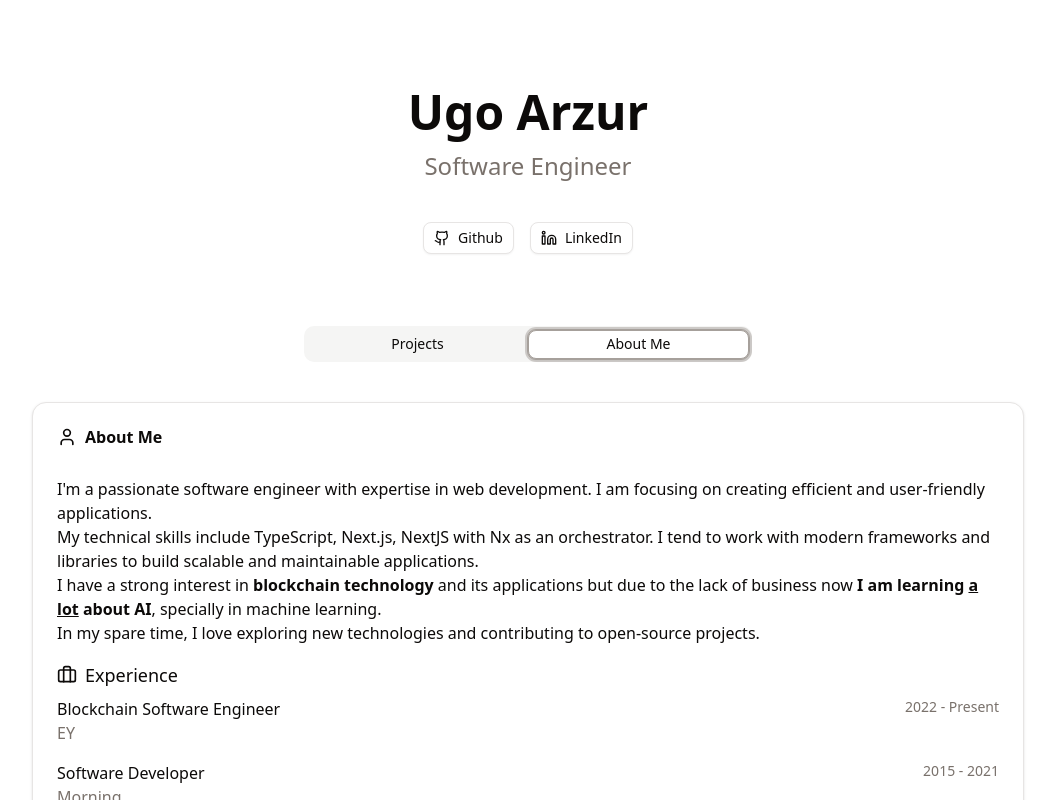
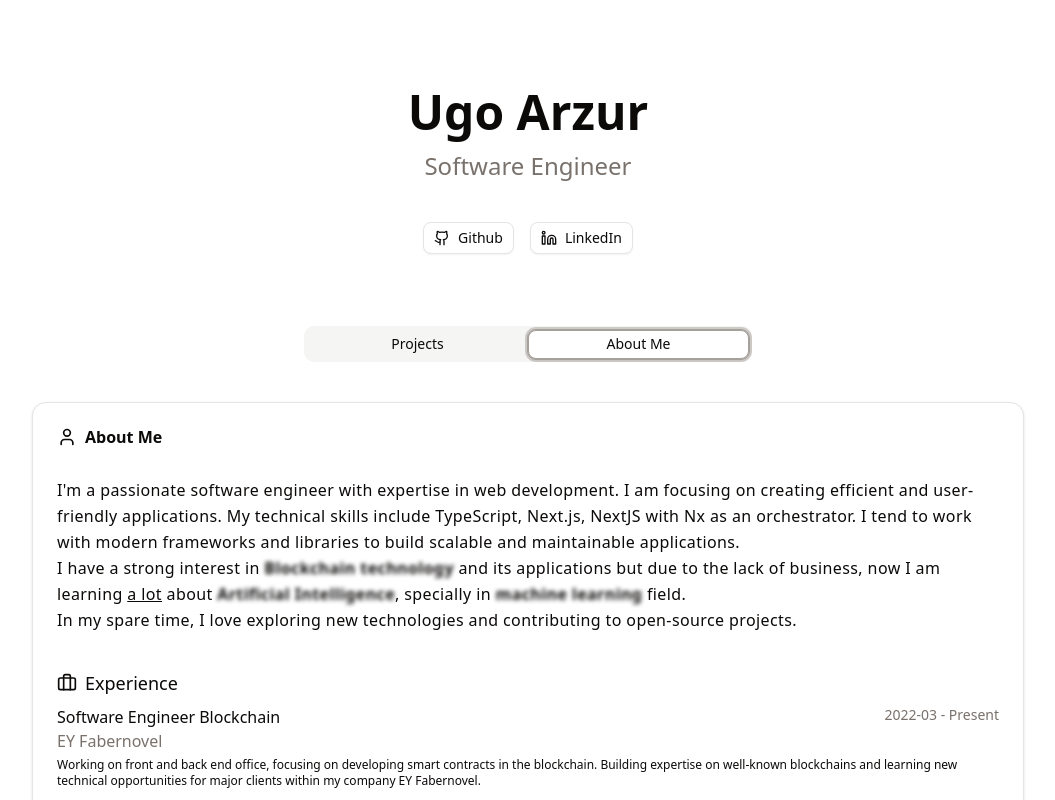
Before and after one commit to Ugarz/two, a Next.js app: page / in a window 1280 px wide. Both pictures are taken after a click on the tab "About Me". Shown: the top 800 px of the page, without its empty margins (112-1167 px from the left). Built offline with nearby package versions, Linux system fonts and the light colour scheme.

Commit message:
add experiences and schema handling

```diff
--- a/package.json
+++ b/package.json
@@ -37,6 +37,7 @@
     "husky": "^9.1.7",
     "tailwindcss": "^4",
     "tw-animate-css": "^1.3.4",
-    "typescript": "^5"
+    "typescript": "^5",
+    "zod": "^3.25.64"
   }
 }
--- /dev/null
+++ b/public/cv.json
@@ -0,0 +1,51 @@
+[
+  {
+    "title": "Software Engineer Blockchain",
+    "company": "EY Fabernovel",
+    "start": "2022-03",
+    "end": "Present",
+    "description": "Working on front and back end office, focusing on developing smart contracts in the blockchain. Building expertise on well-known blockchains and learning new technical opportunities for major clients within my company EY Fabernovel."
+  },
+  {
+    "title": "Backend developer",
+    "company": "Morning",
+    "start": "2021-02",
+    "end": "2022-03",
+    "description": "Worked on various missions mainly using JavaScript with NodeJS. - Refonte du front-end en React.js - Development of APIs for a payment service for professionals - Migration of a monolithic back-end to micro-services - Creation of a KYC (Know Your Customer) system - Specialization in handling SEPA cross-bank transfers (with bank account registry management). - Development of a GDPR feature (anonymization of databases, data recovery)."
+  },
+  {
+    "title": "Full Stack developer",
+    "company": "Morning",
+    "start": "2015-05",
+    "end": "2021-02",
+    "description": "Worked as a web developer, realizing various different missions mainly using JavaScript with NodeJs. - Front-end refactoring in React.js - Development of APIs for payment service for small businesses."
+  },
+  {
+    "title": "Web Developer - Freelance",
+    "company": "My company",
+    "start": "2012-12",
+    "end": "2017-05",
+    "description": "Worked on various projects such as web design, front-end development. - Design and development of a website for a psychoanalyst association. - Development of a cost simulation tool for house insulation. - Creation of a 2D drawing canvas on a 3D environment background. - Creation of flyers and posters for businesses."
+  },
+  {
+    "title": "Web developer",
+    "company": "Totem numérique",
+    "start": "2014-04",
+    "end": "2014-09",
+    "description": "Realization of a website with Typo3 (Open Source CMS). - Realization and integration of a newsletter. - Creating an Hybrid app for Android (PhoneGap, Angular js, html, css, javascript)."
+  },
+  {
+    "title": "Graphist",
+    "company": "Imagic",
+    "start": "2012-06",
+    "end": "2012-07",
+    "description": "Design logos, flyers, posters creations. - Creation of a promotional video."
+  },
+  {
+    "title": "Graphist",
+    "company": "24 Graphisme",
+    "start": "2012-06",
+    "end": "2012-07",
+    "description": "Design of paper media for print (flyers, posters, booklets) and redesign of graphic charters. - Web design and multi-media communication."
+  }
+]
--- a/src/app/globals.css
+++ b/src/app/globals.css
@@ -41,6 +41,7 @@
   --radius-md: calc(var(--radius) - 2px);
   --radius-lg: var(--radius);
   --radius-xl: calc(var(--radius) + 4px);
+  --blur-2xs: 2px;
 }
 
 :root {
@@ -116,6 +117,7 @@
   * {
     @apply border-border outline-ring/50;
   }
+
   body {
     @apply bg-background text-foreground;
   }
--- a/src/components/Projects.tsx
+++ b/src/components/Projects.tsx
@@ -6,25 +6,15 @@ import { Skeleton } from "./ui/skeleton";
 import { Badge } from "./ui/badge";
 import { Tabs, TabsList, TabsTrigger, TabsContent } from "./ui/tabs";
 import { Repository } from "@/lib/types";
+import { cvSchema, CvExperience } from "@/lib/cvSchema";
+import cvRaw from "../../public/cv.json";
 
 type ProjectsProps = { error: string | null, loading: boolean, repositories: Repository[], handleRepoClick: (repo: Repository) => void }
 
 export default function Projects({ error, loading, repositories, handleRepoClick }: ProjectsProps) {
-  // Job experience data
-  const experience = [
-    {
-      title: 'Blockchain Software Engineer',
-      company: 'EY',
-      start: '2022',
-      end: 'Present',
-    },
-    {
-      title: 'Software Developer',
-      company: 'Morning',
-      start: '2015',
-      end: '2021',
-    },
-  ]
+  const cvParsed = cvSchema.safeParse(cvRaw)
+  const experiences: CvExperience[] = cvParsed.success ? cvParsed.data : []
+
   return (
     <Tabs defaultValue="projects" className="mb-12">
       <TabsList className="grid w-full max-w-md mx-auto grid-cols-2 mb-8">
@@ -106,14 +96,14 @@ export default function Projects({ error, loading, repositories, handleRepoClick
             </CardTitle>
           </CardHeader>
           <CardContent className="space-y-4">
-            <p>
+            <p className="pb-5 leading-relaxed text-base tracking-wide">
               I&apos;m a passionate software engineer with expertise in web
               development. I am focusing on creating efficient and user-friendly
-              applications.<br />
+              applications.
               My technical skills include TypeScript, Next.js, NextJS with Nx as an orchestrator.
               I tend to work with modern frameworks and libraries to build scalable and maintainable applications.
               <br />
-              I have a strong interest in <b>blockchain technology</b> and its applications but due to the lack of business now <b>I am learning <u>a lot</u> about AI</b>, specially in machine learning.
+              I have a strong interest in <b className="blur-2xs transition duration-300 ease-in-out hover:blur-none">Blockchain technology</b> and its applications but due to the lack of business, now I am learning <u>a lot</u> about  <b className="blur-2xs transition duration-300 ease-in-out hover:blur-none">Artificial Intelligence</b>, specially in  <b className="blur-2xs transition duration-300 ease-in-out hover:blur-none">machine learning</b> field.
               <br />
               In my spare time, I love exploring new technologies and contributing to open-source projects.
             </p>
@@ -123,16 +113,17 @@ export default function Projects({ error, loading, repositories, handleRepoClick
                 <Briefcase className="h-5 w-5" /> Experience
               </h3>
               <div className="space-y-4">
-                {experience.map((job, idx) => (
-                  <div key={job.title + job.company}>
+                {experiences.map((experience, idx) => (
+                  <div key={experience.title + experience.company + experience.start}>
                     <div className="flex justify-between">
-                      <h4 className="font-medium">{job.title}</h4>
+                      <h4 className="font-medium">{experience.title}</h4>
                       <span className="text-muted-foreground text-sm">
-                        {job.start} - {job.end}
+                        {experience.start} - {experience.end}
                       </span>
                     </div>
-                    <p className="text-muted-foreground">{job.company}</p>
-                    {idx !== experience.length - 1 && <Separator />}
+                    <p className="text-muted-foreground">{experience.company}</p>
+                    <p className="text-xs mt-1">{experience.description}</p>
+                    {idx !== experiences.length - 1 && <Separator />}
                   </div>
                 ))}
               </div>
--- /dev/null
+++ b/src/lib/cvSchema.ts
@@ -0,0 +1,20 @@
+import { z } from 'zod'
+
+/**
+ * Zod schema for a single CV experience entry.
+ */
+export const cvExperienceSchema = z.object({
+  title: z.string(),
+  company: z.string(),
+  start: z.string(),
+  end: z.string(),
+  description: z.string(),
+})
+
+/**
+ * Zod schema for the full CV (array of experiences).
+ */
+export const cvSchema = z.array(cvExperienceSchema)
+
+export type CvExperience = z.infer<typeof cvExperienceSchema>
+export type Cv = z.infer<typeof cvSchema>
```
Also changed, not shown: 1 other file (tests, documents, lock files or other folders).
